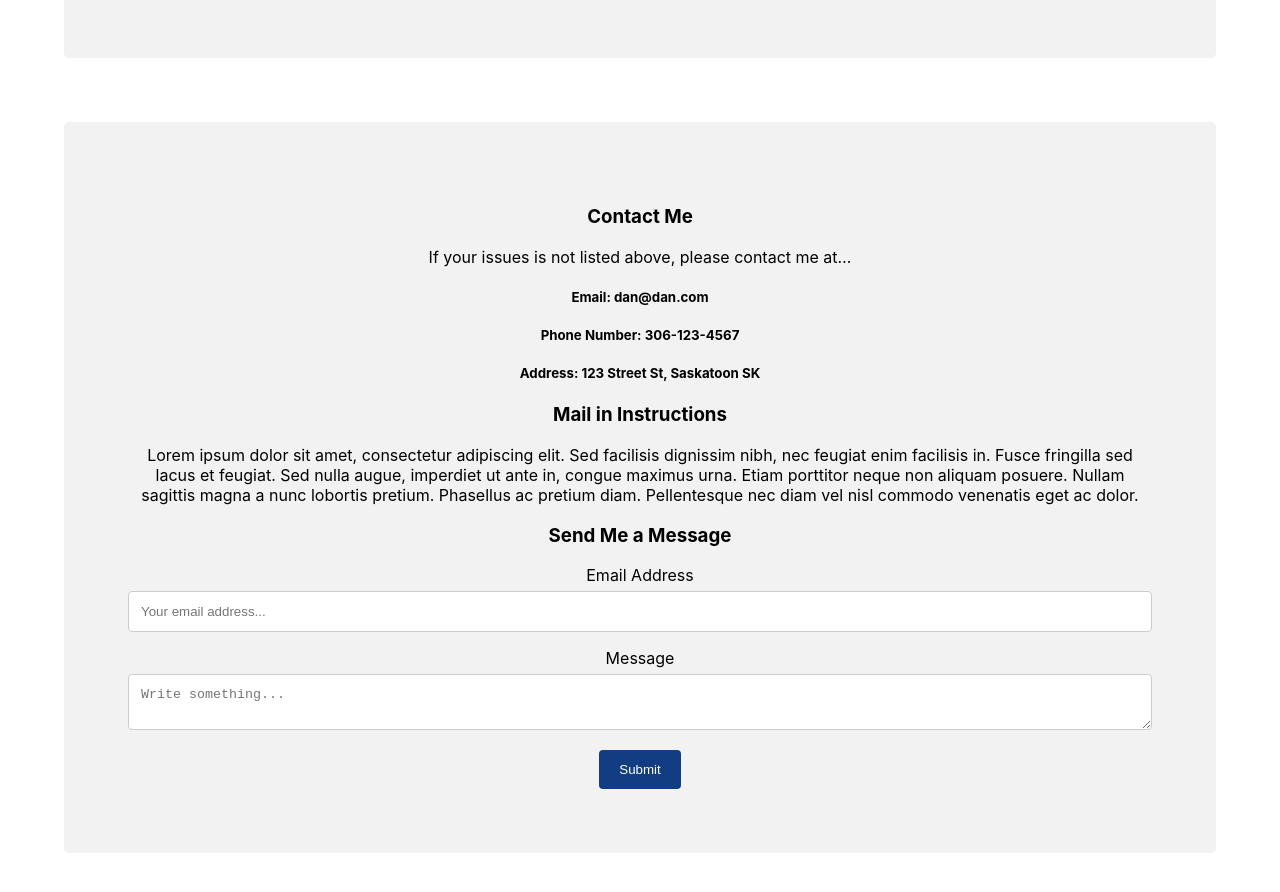
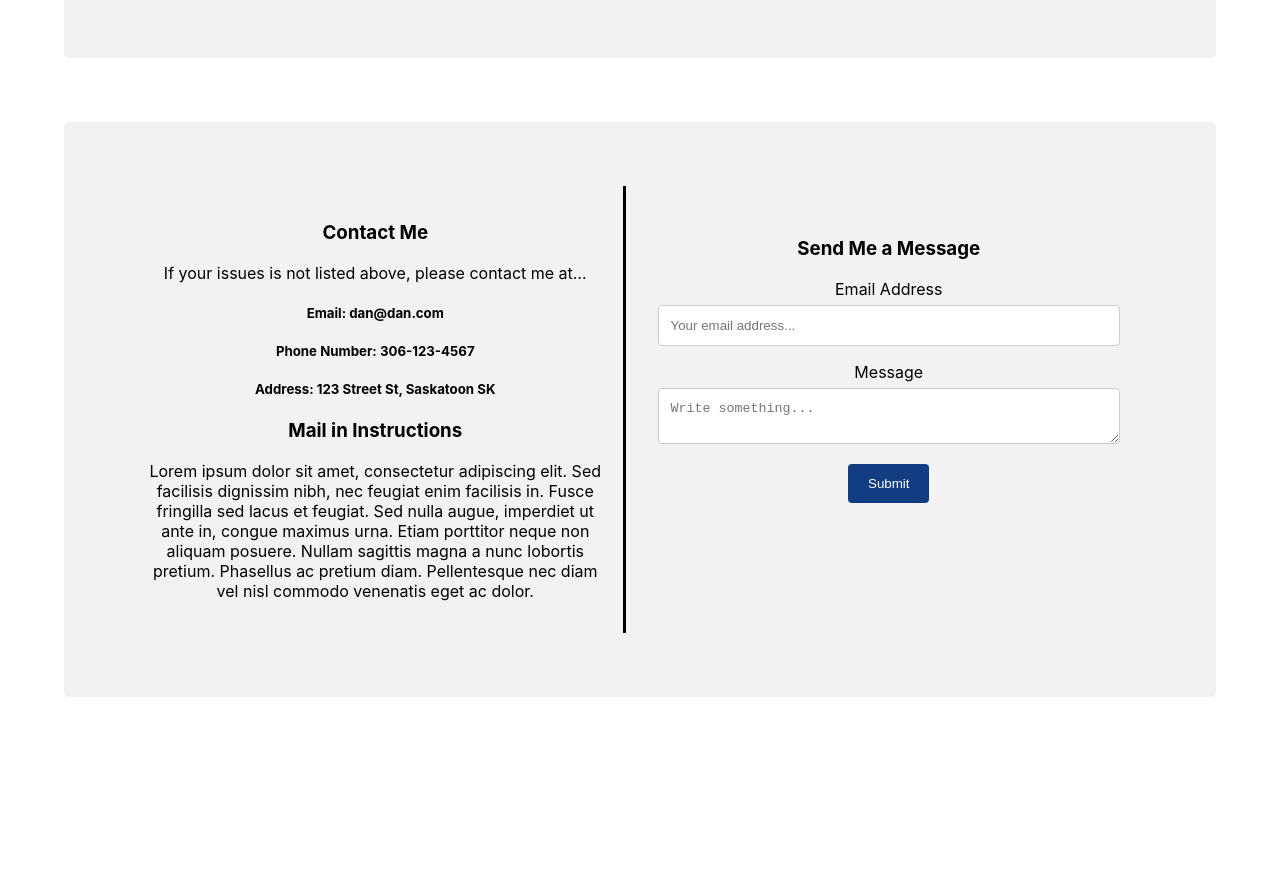
Before and after one commit to x-c-li/dan, a React (Create React App) app: page / in a window 1280 px wide. Shown: the part 960-1852 px from the top of the page. After the commit the page ends 1721 px from the top, so only its background shows below. Built offline with nearby package versions, Linux system fonts and the light colour scheme.

Commit message:
adjust styling to match services

```diff
--- a/src/components/ContactForm.scss
+++ b/src/components/ContactForm.scss
@@ -4,17 +4,19 @@
   background-color: #f2f2f2;
   margin: 4em;
   padding: 4em;
+  display: flex;
+
+  .contact-info {
+    padding: 1em;
+    border-right: solid black;
+    width: 50%;
+  }
 
   .ContactForm {
     // background: #d2d3d6;
     // border: red;
-    width: 100%;
-
-    .form-title {
-      font-size: x-large;
-      font-weight: bold;
-      margin-bottom: 1em;
-    }
+    width: 50%;
+    padding: 2em;
 
     /* Style inputs with type="text", select elements and textareas */
     input[type="text"],
```
